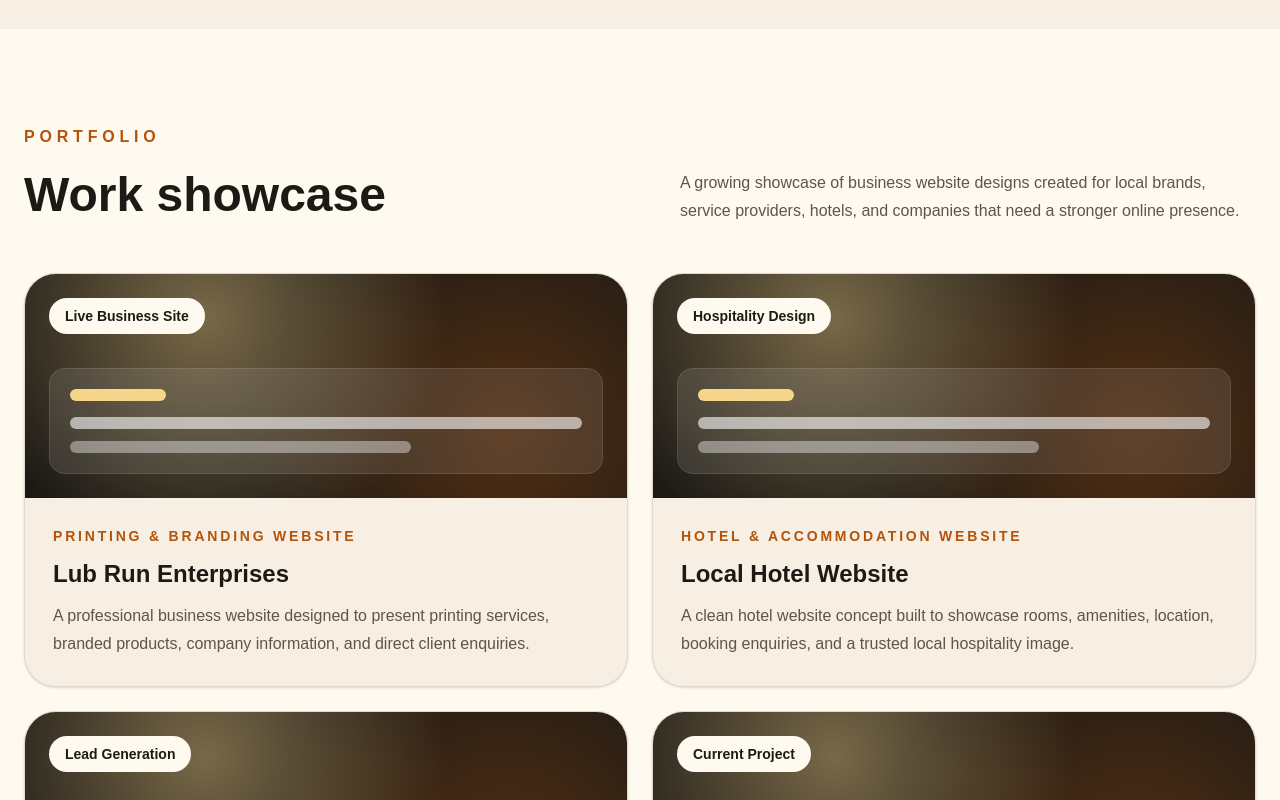
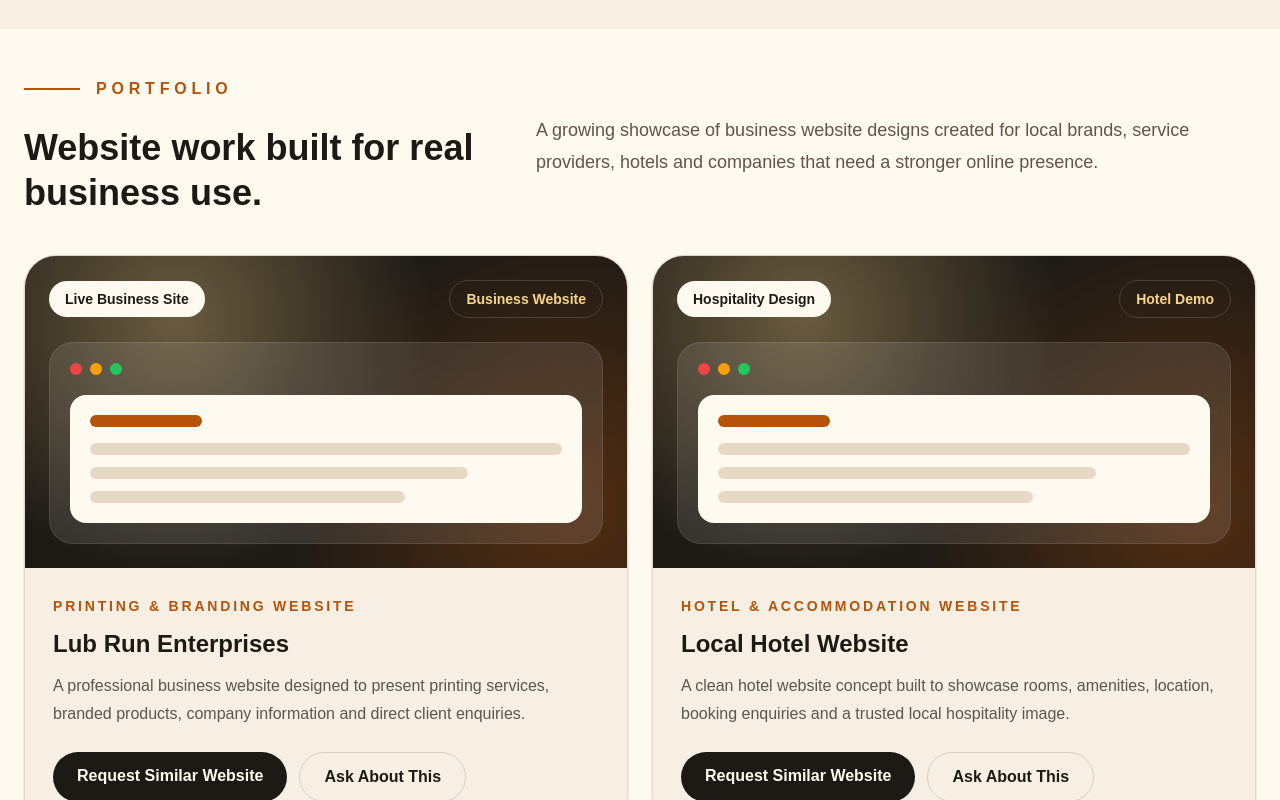
Before and after one commit to brianmichaelu/website-creation-agency, a Next.js app: page / in a window 1280 px wide. Shown: the part 3600-4400 px from the top of the page. Built offline with nearby package versions, Linux system fonts and the light colour scheme.

Commit message:
Refactor portfolio section layout and text
Updated portfolio section styles and content for better presentation and readability.

```diff
--- a/app/page.tsx
+++ b/app/page.tsx
@@ -533,41 +533,47 @@ ${formData.get("extraMessage")}
       </section>
 
       {/* PORTFOLIO */}
-      <section id="portfolio" className="bg-[#fffaf0] px-6 py-24 text-[#1d1a16]">
+            {/* PORTFOLIO */}
+      <section id="portfolio" className="scroll-mt-44 bg-[#fffaf0] px-6 py-12 text-[#1d1a16]">
         <div className="mx-auto max-w-7xl">
-          <div className="flex flex-col justify-between gap-6 md:flex-row md:items-end">
+          <div className="grid gap-8 lg:grid-cols-[0.8fr_1.2fr] lg:items-center">
             <div>
-              <p className="font-black uppercase tracking-[0.3em] text-[#b45309]">
-                Portfolio
-              </p>
+              <div className="mb-6 flex items-center gap-4">
+                <span className="h-[2px] w-14 bg-[#b45309]" />
+                <p className="font-black uppercase tracking-[0.3em] text-[#b45309]">
+                  Portfolio
+                </p>
+              </div>
 
-              <h2 className="mt-4 text-4xl font-black leading-tight md:text-5xl">
-                Work showcase
+              <h2 className="max-w-2xl text-3xl font-black leading-tight md:text-4xl">
+                Website work built for real business use.
               </h2>
             </div>
 
-            <p className="max-w-xl leading-7 text-[#5f5549]">
+            <p className="text-lg leading-8 text-[#5f5549]">
               A growing showcase of business website designs created for local
-              brands, service providers, hotels, and companies that need a
+              brands, service providers, hotels and companies that need a
               stronger online presence.
             </p>
           </div>
 
-          <div className="mt-12 grid gap-6 md:grid-cols-2">
+          <div className="mt-10 grid gap-6 md:grid-cols-2">
             {[
               {
                 name: "Lub Run Enterprises",
                 type: "Printing & Branding Website",
                 description:
-                  "A professional business website designed to present printing services, branded products, company information, and direct client enquiries.",
+                  "A professional business website designed to present printing services, branded products, company information and direct client enquiries.",
                 tag: "Live Business Site",
+                status: "Business Website",
               },
               {
                 name: "Local Hotel Website",
                 type: "Hotel & Accommodation Website",
                 description:
-                  "A clean hotel website concept built to showcase rooms, amenities, location, booking enquiries, and a trusted local hospitality image.",
+                  "A clean hotel website concept built to showcase rooms, amenities, location, booking enquiries and a trusted local hospitality image.",
                 tag: "Hospitality Design",
+                status: "Hotel Demo",
               },
               {
                 name: "Business Landing Page",
@@ -575,30 +581,47 @@ ${formData.get("extraMessage")}
                 description:
                   "A focused landing page structure made for small businesses that want to explain their offer quickly and turn visitors into leads.",
                 tag: "Lead Generation",
+                status: "Landing Page",
               },
               {
                 name: "Website Creation Agency",
                 type: "Web Design Portfolio",
                 description:
-                  "A modern agency website built to showcase services, packages, process, portfolio work, and client onboarding through WhatsApp.",
+                  "A modern agency website built to showcase services, packages, process, portfolio work and client onboarding through WhatsApp.",
                 tag: "Current Project",
+                status: "Agency Website",
               },
             ].map((project) => (
               <div
                 key={project.name}
                 className="group overflow-hidden rounded-[2rem] border border-[#1d1a16]/10 bg-[#f7efe3] shadow-sm transition hover:-translate-y-1 hover:shadow-2xl hover:shadow-[#1d1a16]/10"
               >
-                <div className="relative h-56 overflow-hidden bg-[#1d1a16]">
-                  <div className="absolute inset-0 bg-[radial-gradient(circle_at_30%_20%,rgba(247,213,139,0.42),transparent_15rem),radial-gradient(circle_at_80%_70%,rgba(180,83,9,0.35),transparent_16rem)]" />
+                <div className="relative overflow-hidden bg-[#1d1a16] p-6">
+                  <div className="absolute inset-0 bg-[radial-gradient(circle_at_25%_20%,rgba(247,213,139,0.35),transparent_16rem),radial-gradient(circle_at_90%_80%,rgba(180,83,9,0.35),transparent_18rem)]" />
 
-                  <div className="absolute left-6 top-6 rounded-full bg-[#fffaf0] px-4 py-2 text-sm font-black text-[#1d1a16]">
-                    {project.tag}
+                  <div className="relative mb-6 flex items-center justify-between gap-4">
+                    <div className="rounded-full bg-[#fffaf0] px-4 py-2 text-sm font-black text-[#1d1a16]">
+                      {project.tag}
+                    </div>
+
+                    <div className="hidden rounded-full border border-white/15 px-4 py-2 text-sm font-black text-[#f7d58b] md:block">
+                      {project.status}
+                    </div>
                   </div>
 
-                  <div className="absolute bottom-6 left-6 right-6 rounded-2xl border border-white/10 bg-white/10 p-5 backdrop-blur-md">
-                    <div className="mb-4 h-3 w-24 rounded-full bg-[#f7d58b]" />
-                    <div className="mb-3 h-3 w-full rounded-full bg-white/60" />
-                    <div className="h-3 w-2/3 rounded-full bg-white/40" />
+                  <div className="relative rounded-[1.5rem] border border-white/10 bg-white/10 p-5 backdrop-blur-md">
+                    <div className="mb-5 flex items-center gap-2">
+                      <span className="h-3 w-3 rounded-full bg-[#ef4444]" />
+                      <span className="h-3 w-3 rounded-full bg-[#f59e0b]" />
+                      <span className="h-3 w-3 rounded-full bg-[#22c55e]" />
+                    </div>
+
+                    <div className="rounded-2xl bg-[#fffaf0] p-5">
+                      <div className="mb-4 h-3 w-28 rounded-full bg-[#b45309]" />
+                      <div className="mb-3 h-3 w-full rounded-full bg-[#e7d9c5]" />
+                      <div className="mb-3 h-3 w-4/5 rounded-full bg-[#e7d9c5]" />
+                      <div className="h-3 w-2/3 rounded-full bg-[#e7d9c5]" />
+                    </div>
                   </div>
                 </div>
 
@@ -612,6 +635,22 @@ ${formData.get("extraMessage")}
                   <p className="mt-3 leading-7 text-[#5f5549]">
                     {project.description}
                   </p>
+
+                  <div className="mt-6 flex flex-col gap-3 sm:flex-row">
+                    <a
+                      href="#client-form"
+                      className="rounded-full bg-[#1d1a16] px-6 py-3 text-center font-black text-[#fffaf0] transition hover:-translate-y-1 hover:bg-[#b45309]"
+                    >
+                      Request Similar Website
+                    </a>
+
+                    <a
+                      href="#client-form"
+                      className="rounded-full border border-[#1d1a16]/15 px-6 py-3 text-center font-black text-[#1d1a16] transition hover:-translate-y-1 hover:border-[#b45309] hover:text-[#b45309]"
+                    >
+                      Ask About This
+                    </a>
+                  </div>
                 </div>
               </div>
             ))}
```
